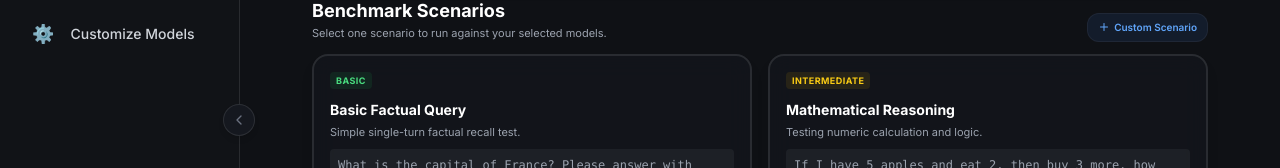
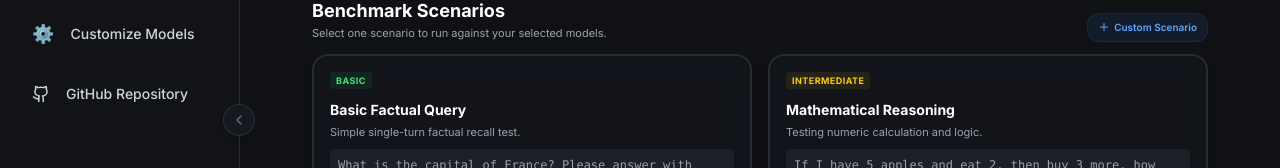
Before and after one commit to Of-Arte/LLM-Bench, a React (Vite) app: page / in a window 1280 px wide. Shown: the part 280-448 px from the top of the page. Built offline with nearby package versions, Linux system fonts and the light colour scheme; no server answers.

Commit message:
feat: add GitHub repository link to navigation sidebar and update README section title

```diff
--- a/App.tsx
+++ b/App.tsx
@@ -9,7 +9,7 @@ import { BenchResults } from './src/components/BenchResults';
 import { ComparisonView } from './src/components/ComparisonView';
 import { ScenarioBuilder } from './src/components/ScenarioBuilder';
 import { ModelManagerModal } from './src/components/ModelManagerModal';
-import { LayoutGrid, BarChart2, Sun, Moon, GitCompare, Menu, X, ChevronLeft, ChevronRight } from 'lucide-react';
+import { LayoutGrid, BarChart2, Sun, Moon, GitCompare, Menu, X, ChevronLeft, ChevronRight, Github } from 'lucide-react';
 import { Model } from './types';
 
 
@@ -306,6 +306,16 @@ const App: React.FC = () => {
               <span className="text-lg">⚙️</span>
               <span>Customize Models</span>
             </button>
+
+            <a
+              href="https://github.com/Of-Arte/LLM-Bench"
+              target="_blank"
+              rel="noopener noreferrer"
+              className="w-full flex items-center gap-4 px-4 py-3.5 rounded-xl transition-all font-medium text-sm text-left text-gray-600 dark:text-gray-300 hover:bg-black/5 dark:hover:bg-white/5"
+            >
+              <Github size={18} />
+              <span>GitHub Repository</span>
+            </a>
           </nav>
 
           {/* Drawer Footer with Theme Toggle */}
```
Also changed, not shown: 1 other file (tests, documents, lock files or other folders).
